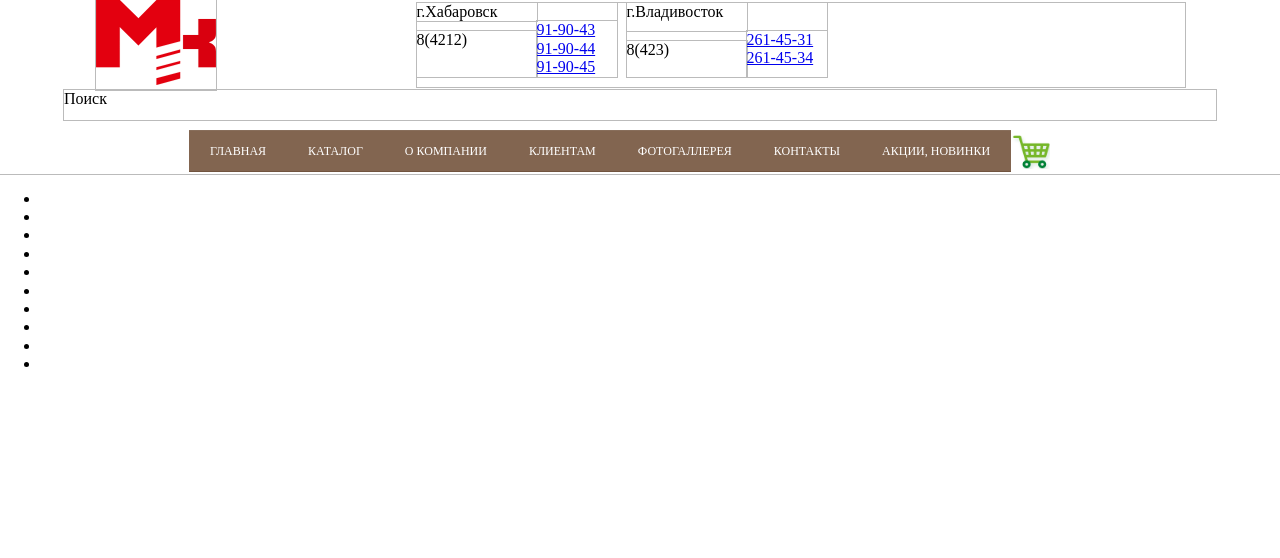
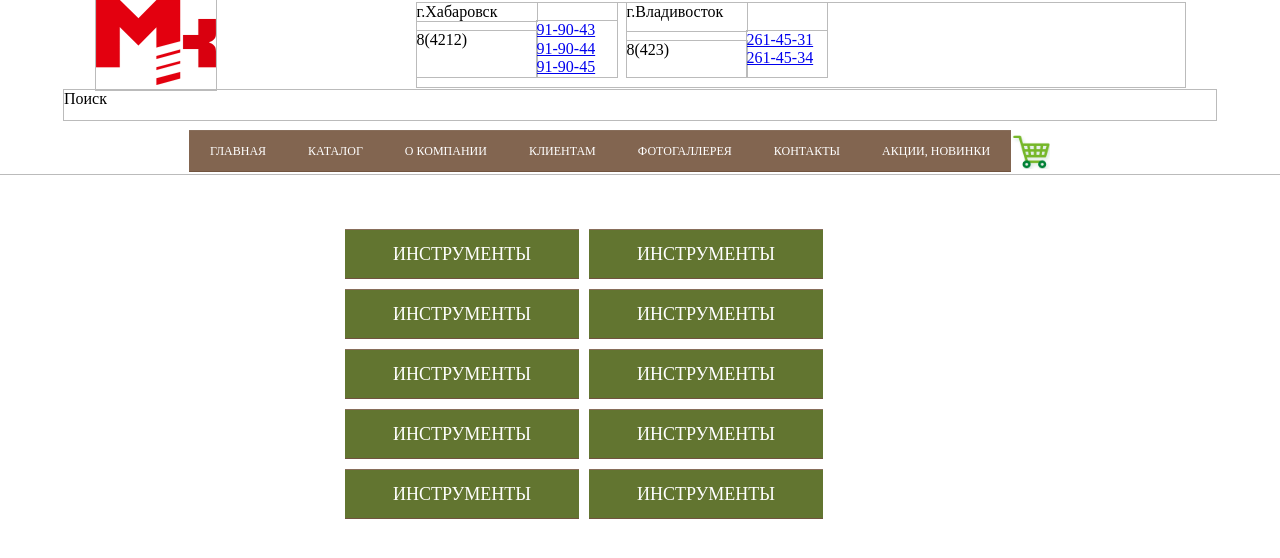
Before and after one commit to voytenkov/mk, a plain HTML site: page index.html in a window 1280 px wide. Drawn offline with Linux system fonts and the light colour scheme.

Commit message:
left menu

```diff
--- a/css/styles.css
+++ b/css/styles.css
@@ -195,6 +195,42 @@ polygon {
 
 }
 
+.catalog-nav {
+  width: 300px;
+  margin: 0 auto;
+  margin-top: 50px;
+  text-align: center;
+}
+
+.catalog-list {
+  margin: 0;
+  padding: 0;
+  display: flex;
+  flex-wrap: wrap;
+
+  list-style: none;
+}
+
+.catalog-item {
+  width: 98%;
+  margin: 5px 5px;
+  padding: 0;
+}
+
+.catalog-item a {
+  display: block;
+  margin: 0;
+  padding: 12px 21px;
+
+  font-size: 18px;
+  line-height: 24px;
+  text-decoration: none;
+  text-transform: uppercase;
+  color: #ffffff;
+  background-color: #627530;
+  border-top: 1px solid #886e5b;
+  border-bottom: 1px solid #71543f;
+}
 
 @media (max-width: 767px) {
   .main-nav__closed .menu-item {
@@ -241,4 +277,16 @@ polygon {
     margin-top: 5px;
     margin-left: -15px;
   }
+
+  .catalog-nav {
+    width: 600px;
+    margin: 0 auto;
+    margin-top: 50px;
+  }
+
+  .catalog-item {
+  width: 39%;
+  margin: 5px 5px;
+  padding: 0;
 }
+}
--- a/index.html
+++ b/index.html
@@ -4,8 +4,8 @@
   <meta charset="UTF-8">
   <meta name="viewport" content="width=device-width, initial-scale=1.0">
   <title>Document</title>
-  <link rel="stylesheet" href="./css/styles.css">
-  <link rel="stylesheet" href="./css/normalize.css">
+  <link rel="stylesheet" href="css/styles.css">
+  <link rel="stylesheet" href="css/normalize.css">
 </head>
 
 <body>
@@ -68,19 +68,21 @@
       </nav>
     </header>
   </div>
-  <nav class="catalog-nav">
-    <ul class="catalog-list">
-      <li class="catalog-item"></li>
-      <li class="catalog-item"></li>
-      <li class="catalog-item"></li>
-      <li class="catalog-item"></li>
-      <li class="catalog-item"></li>
-      <li class="catalog-item"></li>
-      <li class="catalog-item"></li>
-      <li class="catalog-item"></li>
-      <li class="catalog-item"></li>
-      <li class="catalog-item"></li>
-    </ul>
-  </nav>
+
+    <nav class="catalog-nav">
+      <ul class="catalog-list">
+        <li class="catalog-item"><a href="#">Инструменты</a></li>
+        <li class="catalog-item"><a href="#">Инструменты</a></li>
+        <li class="catalog-item"><a href="#">Инструменты</a></li>
+        <li class="catalog-item"><a href="#">Инструменты</a></li>
+        <li class="catalog-item"><a href="#">Инструменты</a></li>
+        <li class="catalog-item"><a href="#">Инструменты</a></li>
+        <li class="catalog-item"><a href="#">Инструменты</a></li>
+        <li class="catalog-item"><a href="#">Инструменты</a></li>
+        <li class="catalog-item"><a href="#">Инструменты</a></li>
+        <li class="catalog-item"><a href="#">Инструменты</a></li>
+      </ul>
+    </nav>
+
   <script src="js/script.js"></script>
 </body></html>
```
Also changed, not shown: 2 other files.
